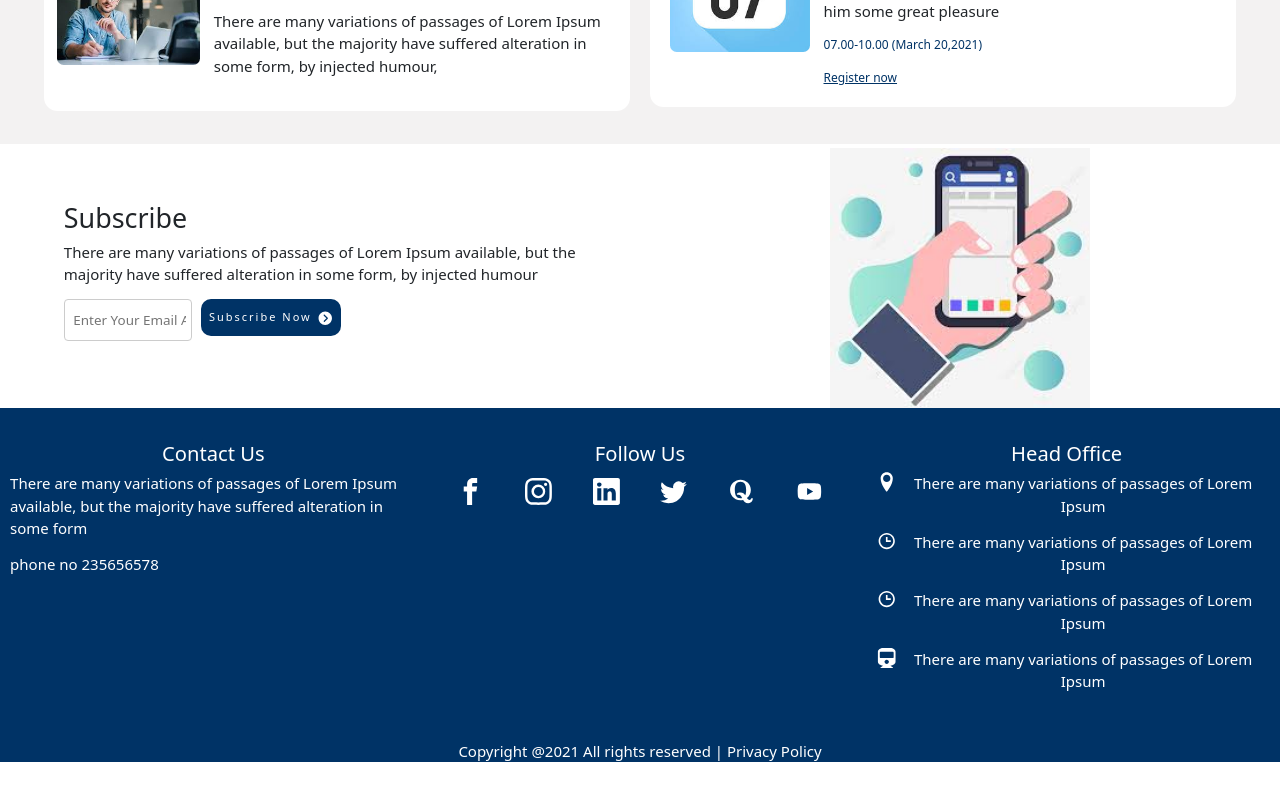
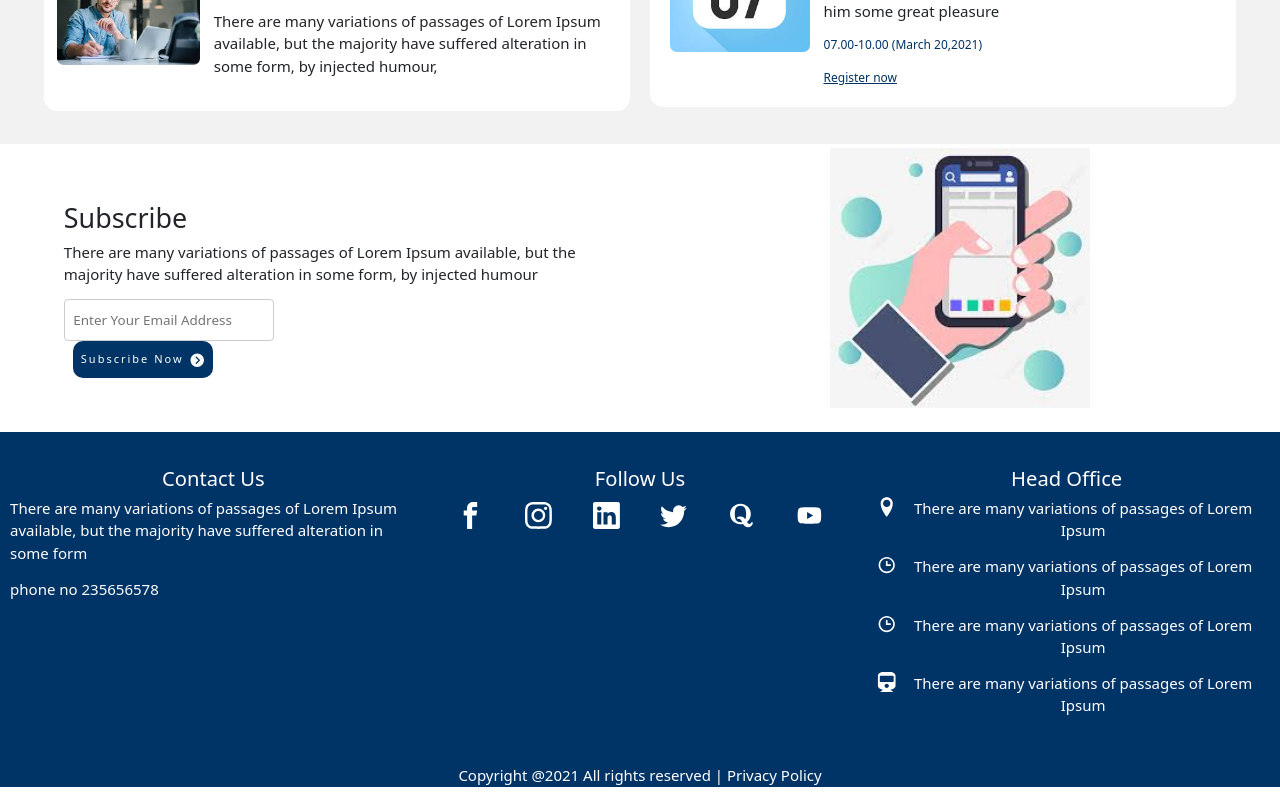
Before and after one commit to artipandey17/assignment--React, a React (Create React App) app: page / in a window 1280 px wide. Shown: the part 2552-3352 px from the top of the page. Before the commit the page ends 3328 px from the top, so only its background shows below. Built offline with nearby package versions, Linux system fonts and the light colour scheme.

Commit message:
update 7

```diff
--- a/src/component/Home.js
+++ b/src/component/Home.js
@@ -478,7 +478,7 @@ export default function Home() {
                     <p>There are many variations of passages of Lorem Ipsum available,
                       but the majority have suffered alteration in some form, by injected humour</p>
                     <div className='text-main'>
-                      <input type="text" className='col-md-3 lg-5 textbox' placeholder=" Enter Your Email Address" />
+                      <input type="text" className=' textbox2' placeholder=" Enter Your Email Address" />
                       <div>
                       <a href="#" className='button3'> Subscribe Now  <IoIosArrowDroprightCircle style={icon} /></a>
                      </div>
--- a/src/component/home.css
+++ b/src/component/home.css
@@ -323,9 +323,10 @@ width: 260px;
     display: flex;
     justify-content: center;
 }
-.text-main{
-    display: flex;
-}
+/* .text-main{
+   width: 2px;
+
+} */
 .footer{
 /* margin: 3rem; */
 padding: 2.5rem;
@@ -362,8 +363,8 @@ text-align: left;
     color: white;
      margin-left: 9px;
 }
-.textbox{
-    width: 100%;
+.textbox2{
+    width:"100px";
     padding: 10px 5px;
 
     display: inline-block;
```
